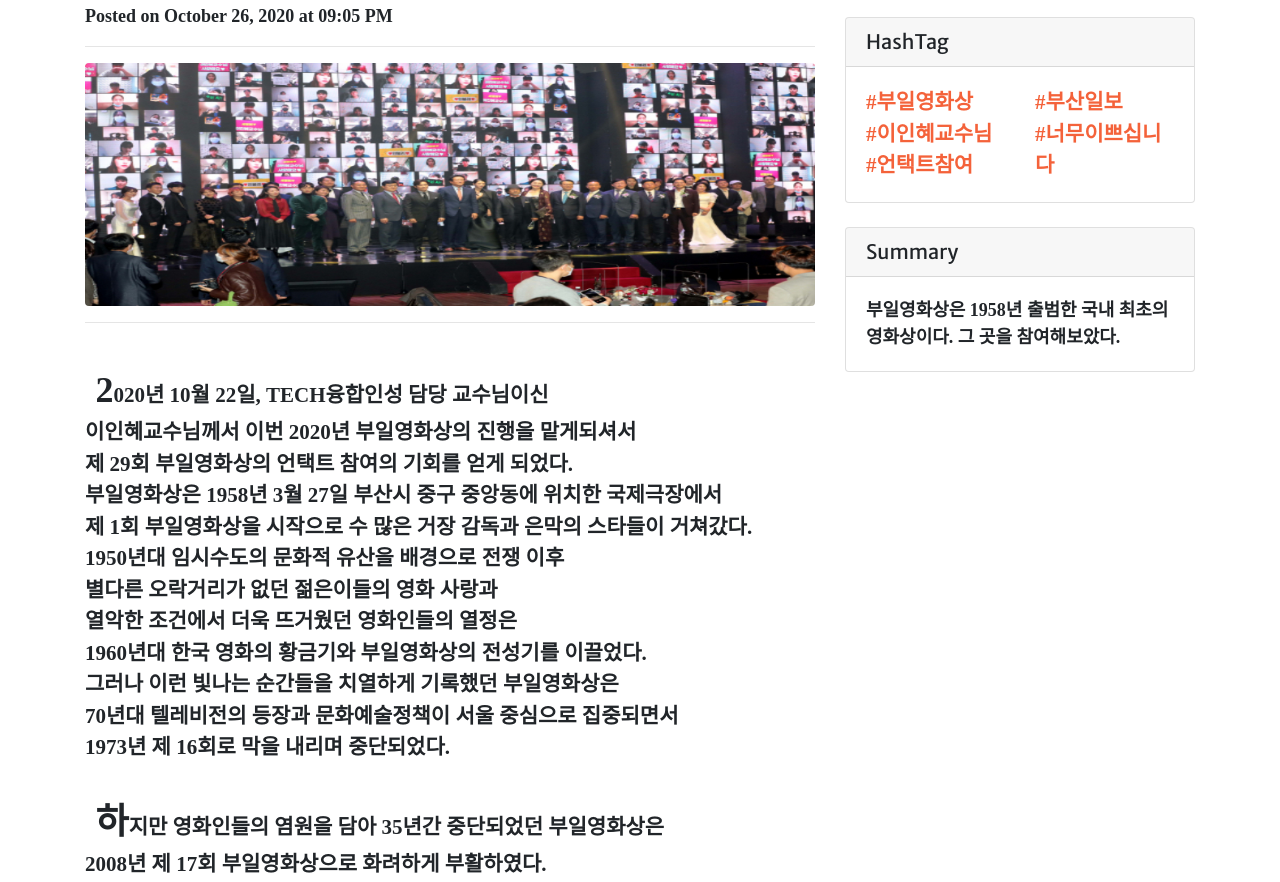
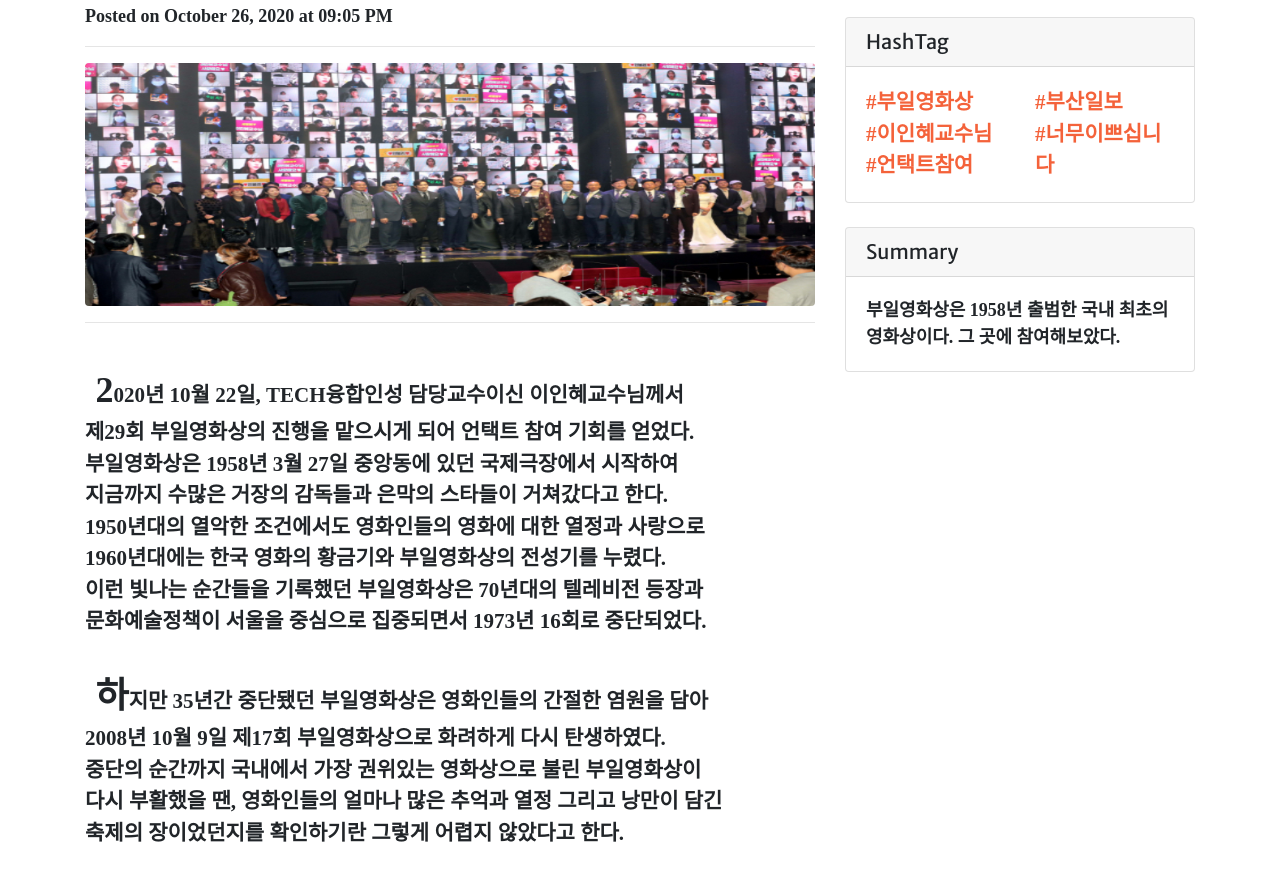
Before and after one commit to TechPersonality/TechPersonality.github.io, a website: page pages/etiquette.html in a window 1280 px wide. Shown: the part 216-1098 px from the top of the page. Drawn offline with nearby package versions, Linux system fonts and the light colour scheme; a web font is replaced by a local one.

Commit message:
all modify

```diff
--- a/pages/etiquette.html
+++ b/pages/etiquette.html
@@ -59,7 +59,7 @@
         <!-- Title -->
         <p class="mt-4" style="font-size: 40px;">부일영화상 참여</p>
         <!-- Author -->
-        <p class="lead" style="font-weight: 600; position: relative; left: 88%;">
+        <p class="lead" style="font-weight: 600; position: relative; left: 87%;">
           by
           <a href="https://www.instagram.com/cheeeo_ro/">박철오</a>
         </p>
@@ -72,41 +72,36 @@
         <hr>
         <!-- Post Content -->
         <br>
-        <p style="font-size: 21px;"> &nbsp; <span style="font-size: 36px;">2</span>020년 10월 22일, TECH융합인성 담당 교수님이신 <br>
-          이인혜교수님께서 이번 2020년 부일영화상의 진행을 맡게되셔서<br>
-          제 29회 부일영화상의 언택트 참여의 기회를 얻게 되었다.<br>
-          부일영화상은 1958년 3월 27일 부산시 중구 중앙동에 위치한 국제극장에서 <br>
-          제 1회 부일영화상을 시작으로 수 많은 거장 감독과 은막의 스타들이 거쳐갔다.<br>
-          1950년대 임시수도의 문화적 유산을 배경으로 전쟁 이후<br>
-          별다른 오락거리가 없던 젊은이들의 영화 사랑과<br>
-          열악한 조건에서 더욱 뜨거웠던 영화인들의 열정은<br>
-          1960년대 한국 영화의 황금기와 부일영화상의 전성기를 이끌었다.<br>
-          그러나 이런 빛나는 순간들을 치열하게 기록했던 부일영화상은<br>
-          70년대 텔레비전의 등장과 문화예술정책이 서울 중심으로 집중되면서<br>
-          1973년 제 16회로 막을 내리며 중단되었다.<br><br>
+        <p style="font-size: 21px;">
+          &nbsp; <span style="font-size: 36px;">2</span>020년 10월 22일, TECH융합인성 담당교수이신 이인혜교수님께서 <br>
+          제29회 부일영화상의 진행을 맡으시게 되어 언택트 참여 기회를 얻었다.<br>
+          부일영화상은 1958년 3월 27일 중앙동에 있던 국제극장에서 시작하여<br>
+          지금까지 수많은 거장의 감독들과 은막의 스타들이 거쳐갔다고 한다.<br>
+          1950년대의 열악한 조건에서도 영화인들의 영화에 대한 열정과 사랑으로<br>
+          1960년대에는 한국 영화의 황금기와 부일영화상의 전성기를 누렸다.<br>
+          이런 빛나는 순간들을 기록했던 부일영화상은 70년대의 텔레비전 등장과<br>
+          문화예술정책이 서울을 중심으로 집중되면서 1973년 16회로 중단되었다.<br><br>
 
-          &nbsp; <span style="font-size: 36px;">하</span>지만 영화인들의 염원을 담아 35년간 중단되었던 부일영화상은<br>
-          2008년 제 17회 부일영화상으로 화려하게 부활하였다.<br>
-          부활의 순간에는 중단의 그 날까지 국내에서 가장 권위 있는 영화상이었던<br>
-          부일영화상이 얼마만큼 영화인들의 추억과 열정과 낭만이 담긴<br>
+          &nbsp; <span style="font-size: 36px;">하</span>지만 35년간 중단됐던 부일영화상은 영화인들의 간절한 염원을 담아 <br>
+          2008년 10월 9일 제17회 부일영화상으로 화려하게 다시 탄생하였다.<br>
+          중단의 순간까지 국내에서 가장 권위있는 영화상으로 불린 부일영화상이<br>
+          다시 부활했을 땐, 영화인들의 얼마나 많은 추억과 열정 그리고 낭만이 담긴<br>
           축제의 장이었던지를 확인하기란 그렇게 어렵지 않았다고 한다.<br><br>
 
-          &nbsp; <span style="font-size: 36px;">부</span>일영화상은 2016년 부산일보 창간 70주년을 맞아 또 한 번 도약하게 되는데<br>
-          결론부터 한마디로 요약하자면 개방성있는 영화상으로 변경된다.<br>
-          부활의 해부터 24회까지는 주로 호텔 연회장에서 시상식을 열었기에<br>
-          초청할 수 있는 관객의 수가 400명 내외에 불과하였다.<br>
-          25회 시상식부터는 벡스코 오디토리움에서 진행하여<br>
-          기존보다 약 5배인 2000여명을 초청하게되었다.<br>
+          &nbsp; <span style="font-size: 36px;">부</span>일영화상은 2016년 부산일보 창간 70주년을 맞아 재도약하게 되는데<br>
+          결론부터 한마디로 요약하자면 보다 개방성있는 영화상으로 변경되었다.<br>
+          24회까지는 주로 호텔 연회장에서 시상식을 열어 초청 가능한 관객 수가<br>
+          약 400명에 불과했지만 25회부터는 벡스코 오디토리움에서 진행하여<br>
+          기존보다 약 5배인 2000여명과 함께 영화상을 즐길 수 있게 되었다.<br>
           또한 현장 참가가 어려운 관객들을 위하여 생중계도 시작하게 되었는데,<br>
-          지상파인 부산 MBC생중계와 국내 최대 포털사이트인 네이버의 V라이브를 통한<br>
-          인터넷 생중계도 시작하였다. 뿐만 아니라 관객들이 직접 수상자를 결정하는<br>
-          '남녀인기스타상', 전년도 수상자와 함께하는 '핸드 프린팅 이벤트'를 통해<br>
-          소통하는 자리 또한 마련되었다.<br><br>
+          부산 MBC생중계와 네이버의 V라이브를 통한 인터넷 생중계도 시작하였다.<br>
+          뿐만 아니라 관객들이 직접 수상자를 뽑을 수 있는 '남녀인기스타상'과<br>
+          전년도 수상자와 함께하는 '핸드프린팅'을 통해 소통의 자리도 마련되었다.<br><br>
 
-          &nbsp; <span style="font-size: 36px;">지</span>금껏 살아오며 영화는 보기만 하였지 관련된 영화상 또는 영화제를<br>
-          한 번도 본 적이 없었는데 이번 언택트 참여를 통하여 그간 노고가 인정 받는 듯<br>
-          뿌듯해하는 수상자들의 표정에서 그들의 수많은 노력을 엿볼 수 있었고<br>
-          나도 나의 분야에서 열심히 노력하여 인정받는 사람이 되어야겠다고 다짐이 들었다.<br>
+          &nbsp; <span style="font-size: 36px;">지</span>금까지 살아오면서 영화를 단순히 보고 즐기는 수준으로만 그쳤는데<br>
+          이번 부일영화상 참여를 통해 수상자들이 영화제작의 노고를 인정 받고<br>
+          뿌듯해하는 표정에서 그들의 수많은 노력과 성취감들을 엿볼 수 있었고<br>
+          나도 한 분야에서 열심히 노력하여 인정받는 사람이 되어야겠다고 다짐했다.<br>
           이런 자리를 마련해주신 이인혜교수님께 이 자리를 빌어 감사의 인사를 올립니다.<br>
 
           <br>
@@ -215,7 +210,7 @@
         <div class="card my-4">
           <h5 class="card-header">Summary</h5>
           <div class="card-body" style="font-size: 18px;">
-            부일영화상은 1958년 출범한 국내 최초의 영화상이다. 그 곳을 참여해보았다.
+            부일영화상은 1958년 출범한 국내 최초의 영화상이다. 그 곳에 참여해보았다.
           </div>
         </div>
 
```
Also changed, not shown: pages/charming.html (+1 -1 lines), pages/hope.html (+1 -1 lines), pages/tech.html (+1 -1 lines), 1 other file.
